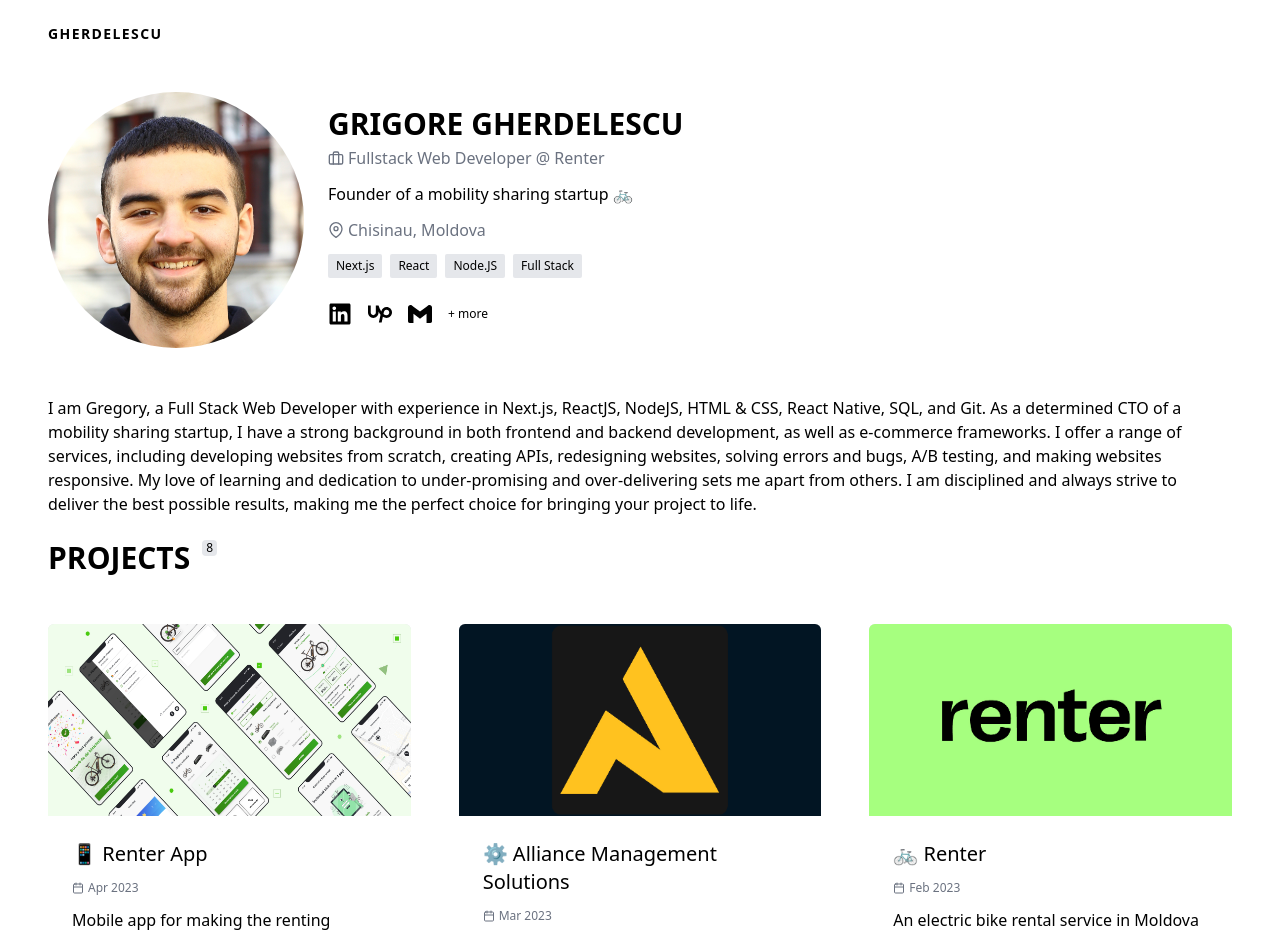
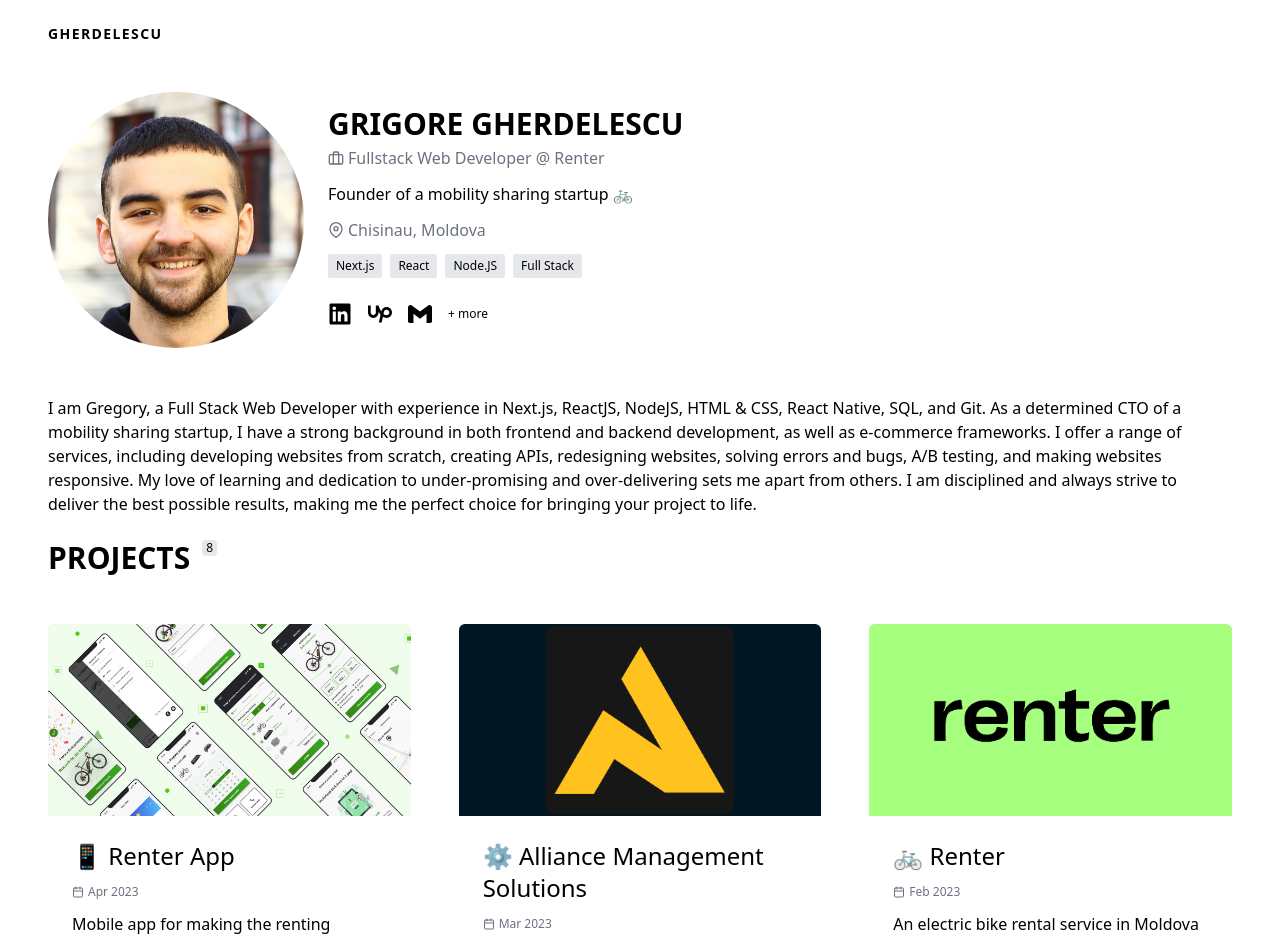
Before and after one commit to P0NC1K/Gherdelescu.dev, a Next.js app: page / in a window 1280 px wide. Shown: the top 936 px of the page. Built offline with nearby package versions, Linux system fonts and the light colour scheme.

Commit message:
Lighthouse updates

```diff
--- a/src/components/elements/ProjectPreview.tsx
+++ b/src/components/elements/ProjectPreview.tsx
@@ -104,7 +104,7 @@
     ) : null;
 
   const projectCover = project.cover ? (
-    <FluidImage image={project.cover} />
+    <FluidImage className="object-cover" image={project.cover} />
   ) : null;
 
   const archivedStamp = project?.archived ? (
--- a/src/components/shared/CardTitle.tsx
+++ b/src/components/shared/CardTitle.tsx
@@ -15,7 +15,7 @@
     return null;
   }
 
-  const headerElement = <H level={hLevel.h3}>{children}</H>;
+  const headerElement = <H level={hLevel.h2}>{children}</H>;
 
   const linkElement = link ? (
     <HyperLink link={link}>{headerElement}</HyperLink>
```
